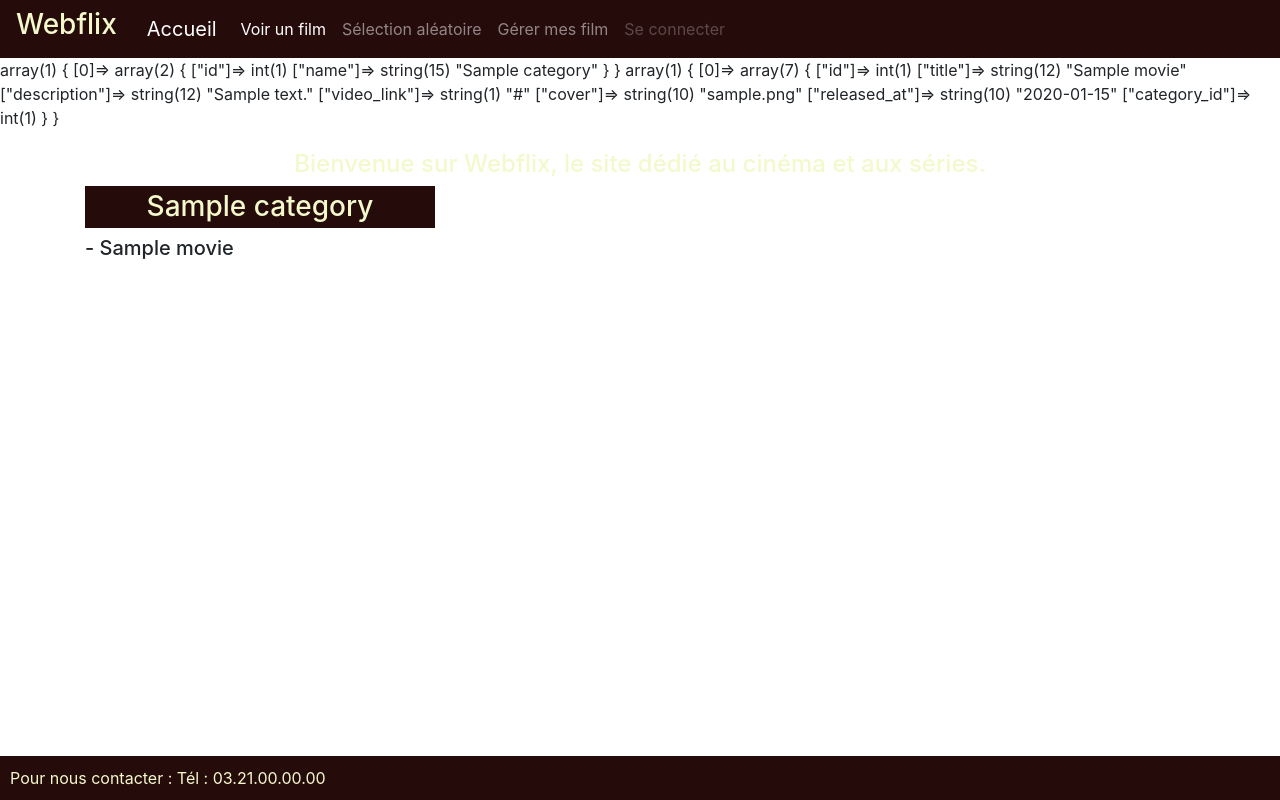
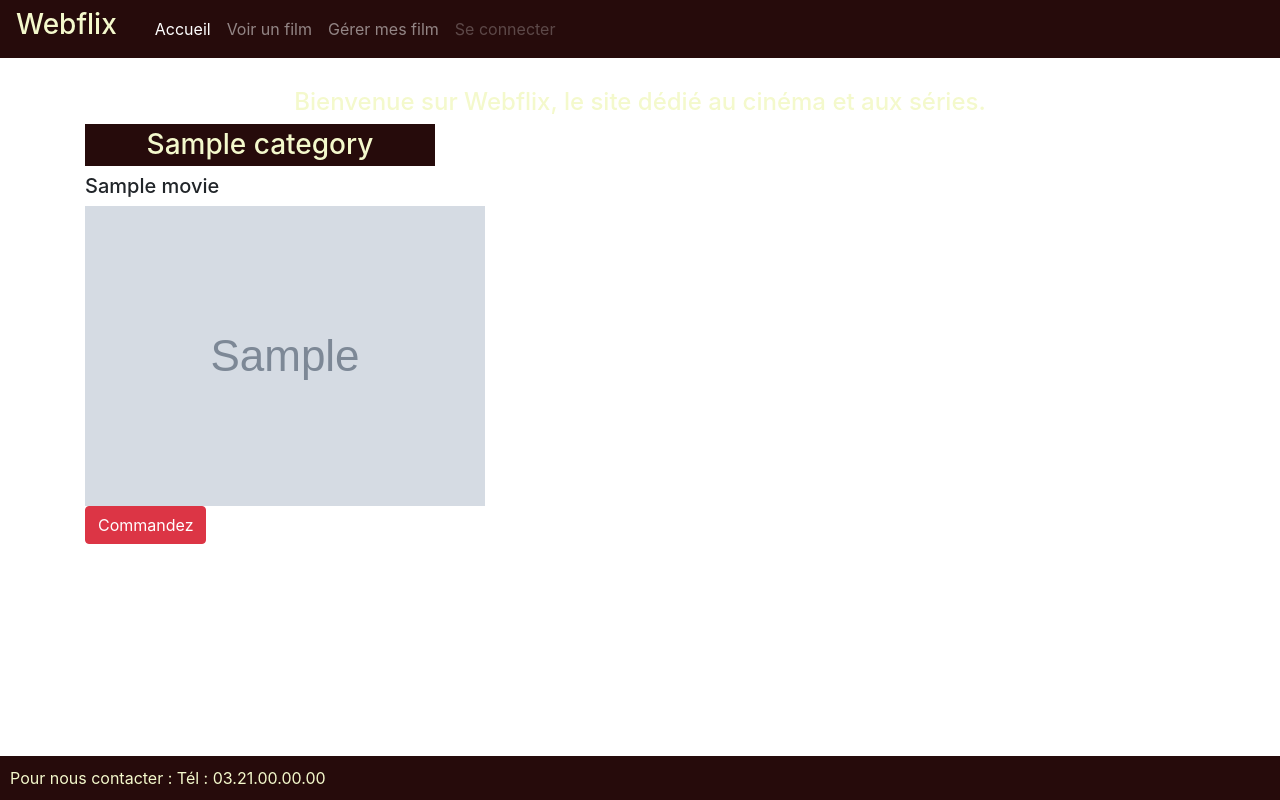
Before and after one commit to HauwDominique/webflix, a PHP site: page / in a window 1280 px wide. Run offline with PHP 8.4, Linux system fonts and the light colour scheme; tables that the repository leaves empty hold one stand-in row (values such as "Sample post"); grey boxes marked "Sample" are stand-in pictures.

Commit message:
create file movie_single.php

```diff
--- a/assets/css/style.css
+++ b/assets/css/style.css
@@ -7,6 +7,10 @@ jaune claire : #F4F9CC
     background-repeat: no-repeat;
     background-size: cover; */
 /* } */
+
+.section-nav {
+    margin-bottom: 30px;
+}
 
 .siteName {
     color : #F4F9CC;
@@ -24,6 +28,10 @@ jaune claire : #F4F9CC
     margin-top : 20px;
 }
 
+.released_date_span{
+    font-weight: bold;
+}
+
 .footerBand {
     background-color : #260B0B;
     color : #F4F9CC;
--- a/index.php
+++ b/index.php
@@ -10,8 +10,7 @@ require_once(__DIR__.'/partials/header.php');
     $query2 = $db->query('SELECT * FROM movie');
     $movies = $query2->fetchall();
 
-    var_dump($categorys);
-    var_dump($movies);
+    // var_dump($movies);
 
     ?>
 
@@ -24,13 +23,20 @@ require_once(__DIR__.'/partials/header.php');
         foreach($categorys as $category) { ?>
             <div class="col-md-4">
                 <h3 class="nameCategory"><?php echo $category['name'];?></h3>
-        <?php
-        foreach($movies as $movie) { ?>
-                <h5 class="nameMovies"><?php echo '- ' .$movie['title'];?></h5>
-        <?php } ?>
+
+        <?php foreach($movies as $movie) { ?>
+            <?php if($movie['category_id'] == $category['id']) { ?>
+              <h5> <?php echo $movie['title'];?></h5>
+              <img src=" <?php echo 'assets/'.$movie['cover'];?>">
+               <a href="movie_single.php?id=<?php echo $movie['id'];?>"
+            class="btn btn-danger">Commandez</a>
+                <?php } ?>
+
+
+            <?php } ?>
             </div>
-        <?php } ?>
-    </div>
+            <?php } ?>
+      </div>
 
 </main>
 
--- a/partials/header.php
+++ b/partials/header.php
@@ -24,19 +24,23 @@ require_once(__DIR__.'/../config/config.php');
 
 <body>
 
-<nav class="navbar navbar-expand-lg navbar-dark bg-color">
+<nav class="navbar navbar-expand-lg navbar-dark bg-color section-nav">
     <h3 class="siteName">Webflix</h3>
-  <a class="navbar-brand" href="#">Accueil</a>
+  <!-- <a class="navbar-brand" href="#">Accueil</a> -->
   <button class="navbar-toggler" type="button" data-toggle="collapse" data-target="#navbarNav">
     <span class="navbar-toggler-icon"></span>
   </button>
   <div class="collapse navbar-collapse" id="navbarNav">
     <ul class="navbar-nav">
-      <li class="nav-item active">
+    <li class="nav-item <?php echo $currentPageUrl === 'index' ? 'active' : ''; ?>">
+            <a class="nav-link" href="index.php">Accueil</a>
+          </li>
+
+      <!-- <li class="nav-item active">
         <a class="nav-link" href="#">Voir un film <span class="sr-only">(current)</span></a>
-      </li>
+      </li> -->
       <li class="nav-item">
-        <a class="nav-link" href="#">Sélection aléatoire</a>
+        <a class="nav-link" href="movies_single.php">Voir un film</a>
       </li>
       <li class="nav-item">
         <a class="nav-link" href="#">Gérer mes film</a>
```
Also changed, not shown: movie_single.php (added, +56 -0 lines), README.md, assets/img/fury_road.jpg (added).
